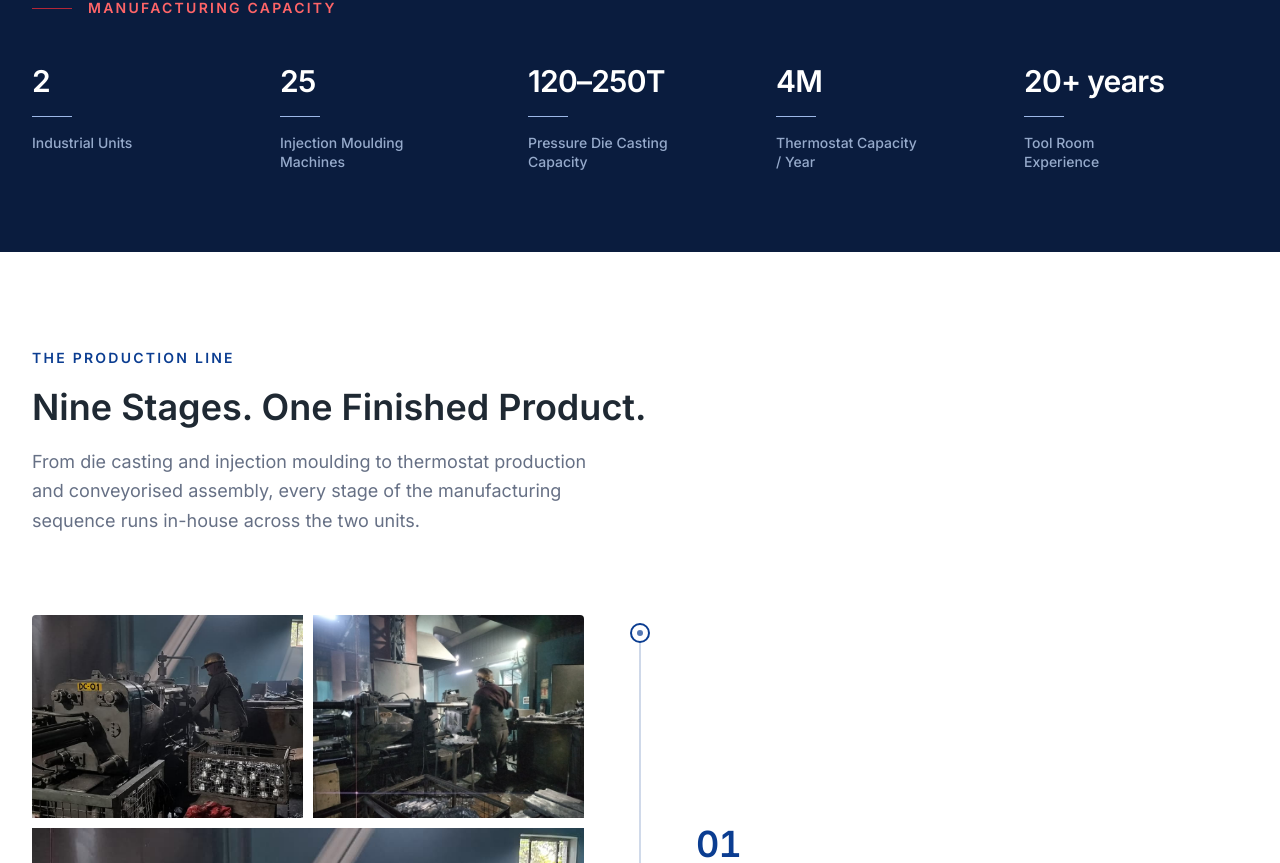
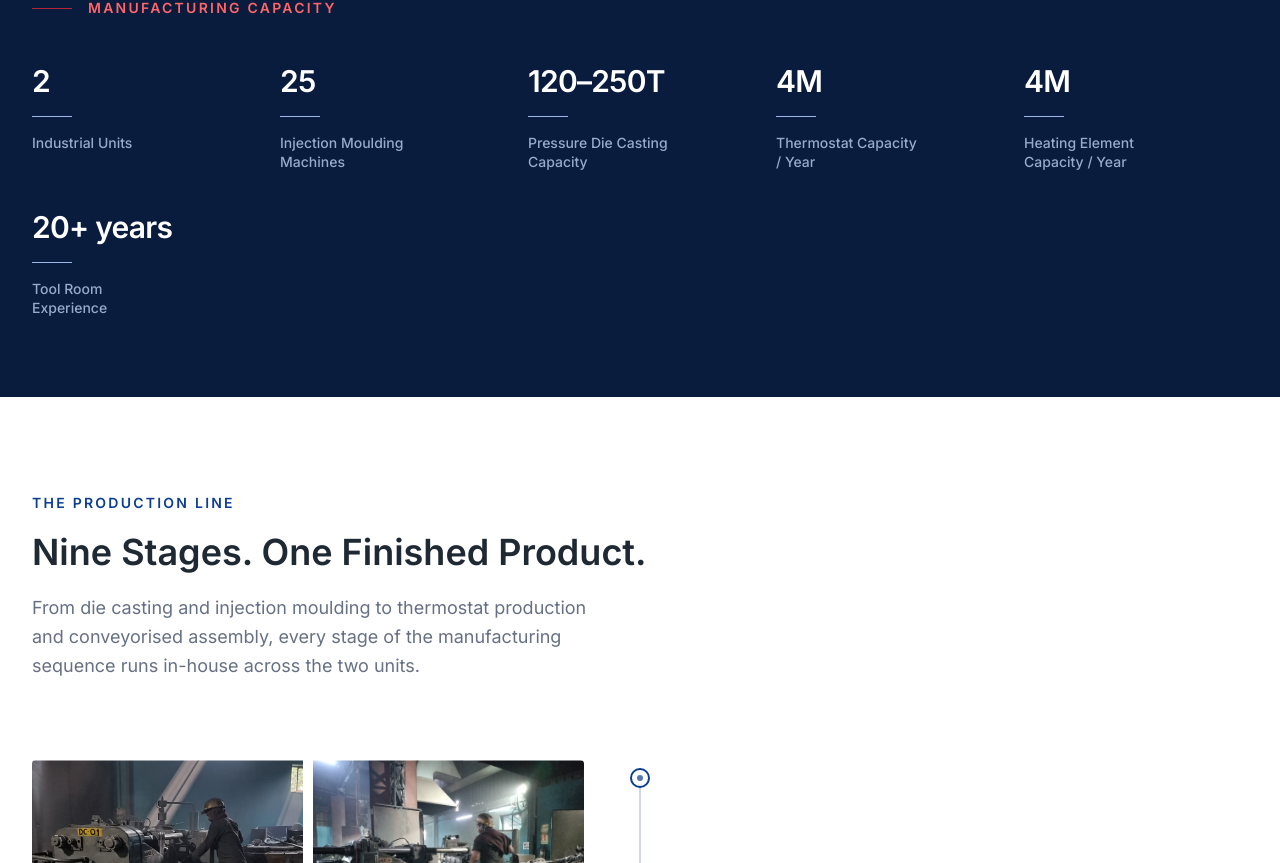
Before and after one commit to techverzing-cloud/gm-consolidated-updated, a Next.js app: page /manufacturing in a window 1280 px wide. Shown: the part 1160-2023 px from the top of the page. Built offline with nearby package versions, Linux system fonts and the light colour scheme.

Commit message:
work done

```diff
--- a/data/about.json
+++ b/data/about.json
@@ -296,6 +296,11 @@
         "label": "Thermostat Capacity / Year"
       },
       {
+        "value": "4",
+        "suffix": "M",
+        "label": "Heating Element Capacity / Year"
+      },
+      {
         "value": "20+",
         "suffix": " years",
         "label": "Tool Room Experience"
--- a/data/engineering.json
+++ b/data/engineering.json
@@ -80,11 +80,11 @@
       },
       {
         "name": "Heating elements",
-        "text": "Resistance wire, MGO filling, spot welding, plus SS304 instant water heater plates with argon welding."
+        "text": "Resistance wire, MGO filling, spot welding, plus SS304 instant water heater plates with argon welding - to a stated capacity of 4 million per year."
       },
       {
         "name": "Steam iron pump kits",
-        "text": "The first manufacturer of steam iron pumps in India - produced entirely in-house."
+        "text": "Steam iron spray and burst kits produced entirely in-house through precision mould making and injection moulding."
       }
     ]
   },
--- a/data/manufacturing.json
+++ b/data/manufacturing.json
@@ -35,6 +35,11 @@
       "value": "4M",
       "suffix": "",
       "label": "Thermostat Capacity / Year"
+    },
+    {
+      "value": "4M",
+      "suffix": "",
+      "label": "Heating Element Capacity / Year"
     },
     {
       "value": "20+",
@@ -181,7 +186,7 @@
         "number": "05",
         "title": "Thermostat Manufacturing",
         "icon": "mdi:thermometer-lines",
-        "details": ["4 million annual capacity"]
+        "details": ["4 million annual capacity", "Semi-automatic riveting lines", "Hydro-pneumatic riveting presses", "Brass terminals"]
       },
       {
         "number": "06",
--- a/data/quality.json
+++ b/data/quality.json
@@ -65,7 +65,7 @@
     "items": [
       {
         "title": "ISO 9001:2015",
-        "description": "ISO 9001:2015 group facilities.",
+        "description": "A.R. Industries and Rao Industries certified to ISO 9001:2015.",
         "icon": "mdi:certificate-outline"
       },
       {
--- a/src/components/catalog/product/product-manufacturing.tsx
+++ b/src/components/catalog/product/product-manufacturing.tsx
@@ -36,7 +36,7 @@ export function ProductManufacturing({ product }: { product: CatalogProduct }) {
             <SectionHeading
               eyebrow="Manufacturing & Quality"
               title="Designed, tooled and built in-house."
-              description="The product is produced on G.M. Consolidated's own lines in Noida - giving you control over tooling, quality and lead time from a single source."
+              description="The product is produced on G.M. Consolidated's own lines in its Kala Amb units - giving you control over tooling, quality and lead time from a single source."
             />
 
             <div className="mt-8 space-y-7">
--- a/src/components/catalog/product/product-overview.tsx
+++ b/src/components/catalog/product/product-overview.tsx
@@ -25,8 +25,9 @@ export function ProductOverview({ product }: { product: CatalogProduct }) {
             </p>
             <p className="mt-5 max-w-2xl border-l-2 border-accent pl-4 text-sm leading-relaxed text-foreground-secondary">
               G.M. Consolidated designs, tools and builds every product
-              in-house in Noida - from first tooling to end-of-line testing -
-              so your specification is controlled at every stage.
+              in-house across its units in Kala Amb, Himachal Pradesh - from
+              first tooling to end-of-line testing - so your specification is
+              controlled at every stage.
             </p>
           </div>
         </div>
--- a/src/components/home/Quality.tsx
+++ b/src/components/home/Quality.tsx
@@ -38,7 +38,7 @@ const TRUST_INDICATORS = [
   {
     icon: "mdi:check-decagram-outline",
     label: "ISO 9001:2015",
-    text: "Group facilities certified to the ISO 9001:2015 quality-management standard.",
+    text: "A.R. Industries and Rao Industries certified to the ISO 9001:2015 quality-management standard.",
   },
   {
     icon: "mdi:shield-check-outline",
```
Also changed, not shown: 1 other file (tests, documents, lock files or other folders).
